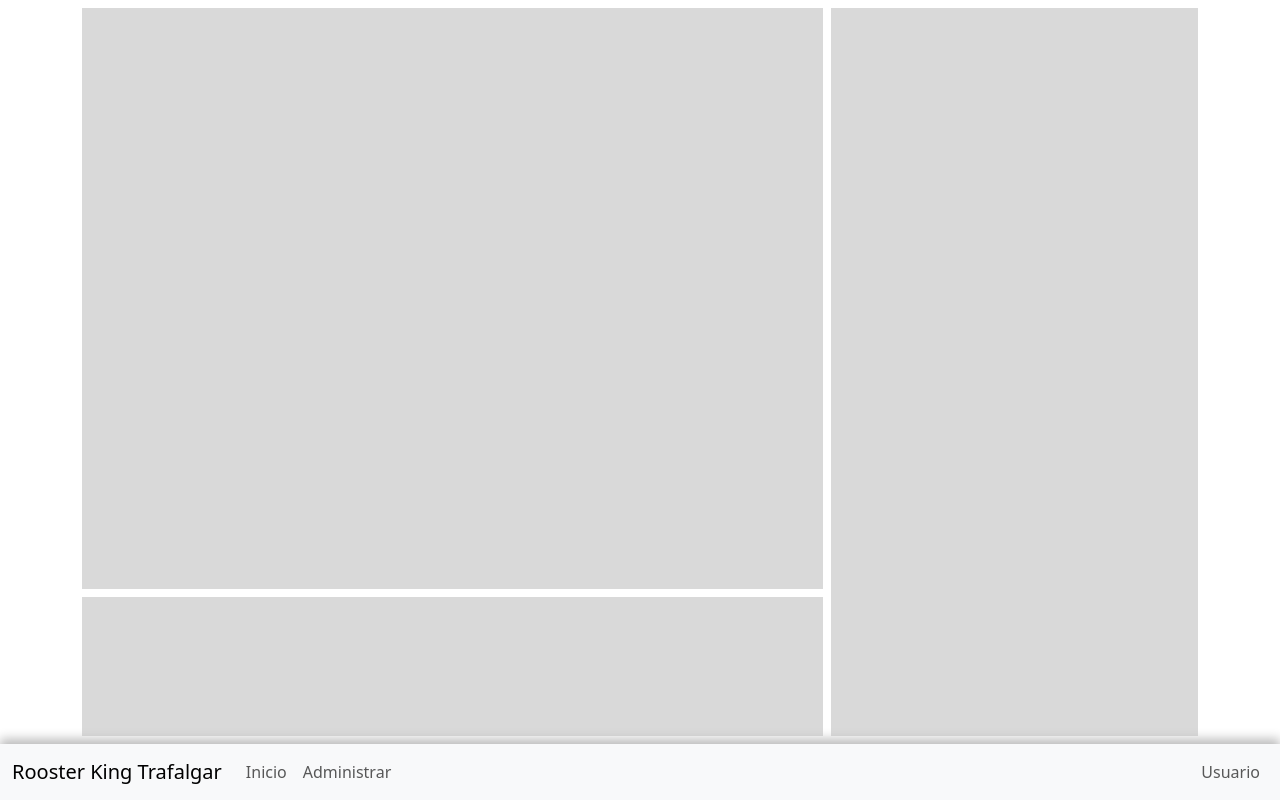
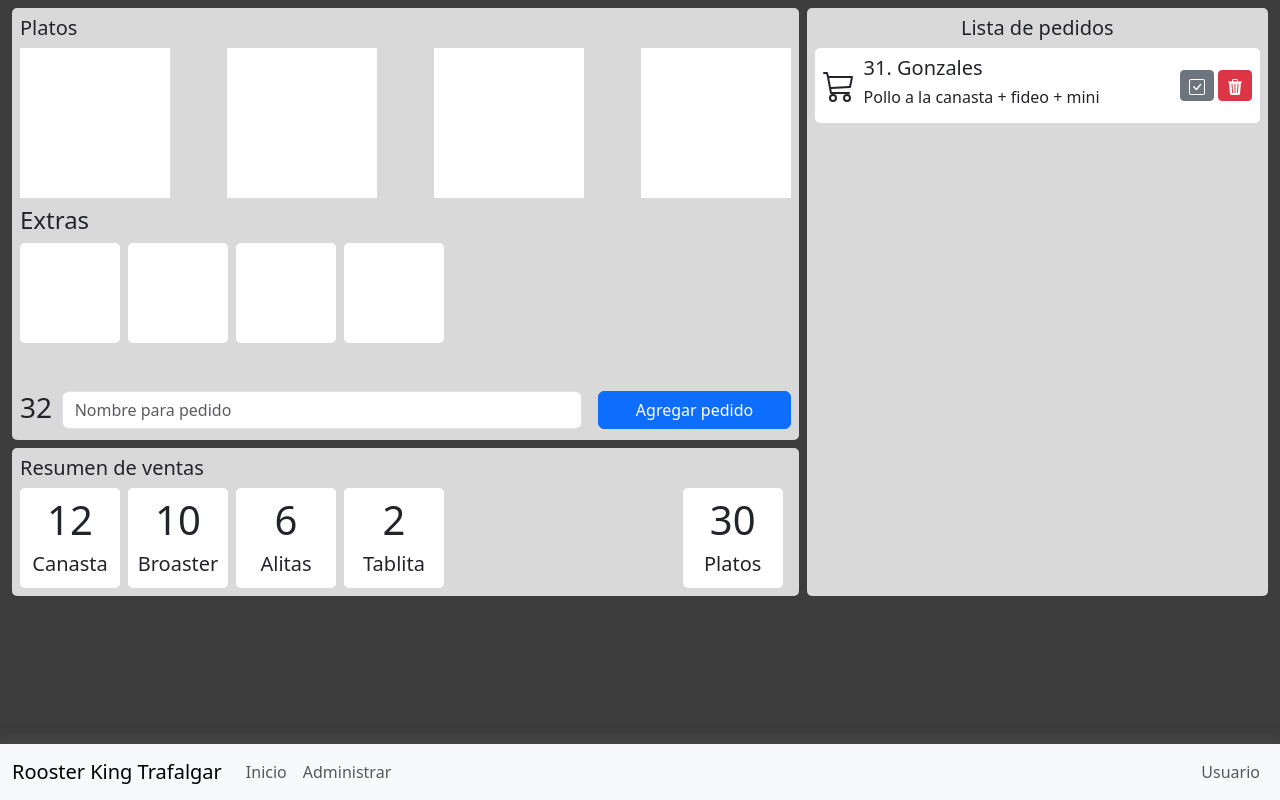
Before and after one commit to ismaelbob/CR-App, a PHP site: page /home/ in a window 1280 px wide. Run offline with PHP 8.4, Linux system fonts and the light colour scheme.

Commit message:
Se avanzo la vista home, falta terminar

```diff
--- a/css/general.css
+++ b/css/general.css
@@ -6,8 +6,8 @@
 .custom-container {
     height: 100vh;
     width: 100vw;
-
+    background-color: rgba(58, 58, 58, 0.986);
 }
 .custom-shadow {
-    box-shadow: 0px -5px 10px rgb(187, 187, 187);
+    box-shadow: 0px -5px 10px rgb(71, 71, 71);
 }
--- a/css/home.css
+++ b/css/home.css
@@ -7,17 +7,58 @@
                         'summary summary summary summary list list';
     gap: .5em;
     padding: .5em;
-    height: 93%;
+    height: 600px;
 }
 .main_order {
     background-color: #D9D9D9;
     grid-area: order;
+    border-radius: 5px;
+    padding: .5rem;
 }
 .main_list {
     background-color: #D9D9D9;
     grid-area: list;
+    border-radius: 5px;
+    overflow-y: auto;
 }
 .main_summary {
     background-color: #D9D9D9;
     grid-area: summary;
+    border-radius: 5px;
 }
+.custom-card {
+    background-color: white;
+    width: 100px;
+    height: 100px;
+    padding: .5rem;
+    margin-right: .5em;
+    border-radius: 5px;
+    text-align: center;
+}
+.custom-card h3 {
+    font-size: 2.5em;
+}
+.custom-card-large {
+    background-color: white;
+    width: 100%;
+    padding: .5rem;
+    border-radius: 5px;
+    display: grid;
+    grid-template-columns: .4fr 3fr .8fr;
+    align-items: center;
+    margin-bottom: .5rem;
+}
+.custom-card-large h5 {
+    font-weight: 500;
+}
+
+.custom-card-combo {
+    background-color: white;
+    width: 150px;
+    height: 150px;
+}
+.custom-grid-row {
+    display: grid;
+    grid-template-columns: .4fr 5fr 2fr;
+    align-items: start;
+}
--- a/home/index.php
+++ b/home/index.php
@@ -10,11 +10,84 @@
 </head>
 <body>
     <div class="custom-container">
-        <div class="main container">
-            <div class="main_order"></div>
-            <div class="main_list"></div>
-            <div class="main_summary"></div>
+        <div class="main container-xxl">
+            <!-- Seccion para hacer pedido -->
+            <div class="main_order">
+                <div class="mb-2">
+                    <h5>Platos</h5>
+                    <div class="d-flex justify-content-between">
+                        <div class="custom-card-combo"></div>
+                        <div class="custom-card-combo"></div>
+                        <div class="custom-card-combo"></div>
+                        <div class="custom-card-combo"></div>
+                    </div>
+                </div>
+                    <div class="mb-5">
+                        <h4>Extras</h4>
+                        <div class="d-flex justify-content-start">
+                        <div class="custom-card"></div>
+                        <div class="custom-card"></div>
+                        <div class="custom-card"></div>
+                        <div class="custom-card"></div>
+                    </div>
+                </div>
+                <div class="custom-grid-row">
+                    <h3>32</h3>
+                    <input class="form-control" type="text" placeholder="Nombre para pedido" aria-label=".form-control-lg example">
+                    <button type="button" class="btn btn-primary ms-3">Agregar pedido</button>
+                </div>
+            </div>
+
+            <!-- Seccion de pedidos realizados -->
+
+            <div class="main_list d-flex flex-column align-items-center p-2">
+                <h5>Lista de pedidos</h5>
+                <div class="custom-card-large">
+                    <div>
+                        <svg xmlns="http://www.w3.org/2000/svg" width="32" height="32" fill="currentColor" class="bi bi-cart3" viewBox="0 0 16 16">
+                            <path d="M0 1.5A.5.5 0 0 1 .5 1H2a.5.5 0 0 1 .485.379L2.89 3H14.5a.5.5 0 0 1 .49.598l-1 5a.5.5 0 0 1-.465.401l-9.397.472L4.415 11H13a.5.5 0 0 1 0 1H4a.5.5 0 0 1-.491-.408L2.01 3.607 1.61 2H.5a.5.5 0 0 1-.5-.5zM3.102 4l.84 4.479 9.144-.459L13.89 4H3.102zM5 12a2 2 0 1 0 0 4 2 2 0 0 0 0-4zm7 0a2 2 0 1 0 0 4 2 2 0 0 0 0-4zm-7 1a1 1 0 1 1 0 2 1 1 0 0 1 0-2zm7 0a1 1 0 1 1 0 2 1 1 0 0 1 0-2z"/>
+                        </svg>
+                    </div>
+                    <div class="d-flex flex-column">
+                        <h5>31. Gonzales</h5>
+                        <h6>Pollo a la canasta + fideo + mini</h6>
+                    </div>
+                    <div class="d-flex justify-content-end">
+                        <div class="btn btn-secondary btn-sm mx-1">
+                            <svg xmlns="http://www.w3.org/2000/svg" width="16" height="16" fill="currentColor" class="bi bi-check-square" viewBox="0 0 16 16">
+                                <path d="M14 1a1 1 0 0 1 1 1v12a1 1 0 0 1-1 1H2a1 1 0 0 1-1-1V2a1 1 0 0 1 1-1h12zM2 0a2 2 0 0 0-2 2v12a2 2 0 0 0 2 2h12a2 2 0 0 0 2-2V2a2 2 0 0 0-2-2H2z"/>
+                                <path d="M10.97 4.97a.75.75 0 0 1 1.071 1.05l-3.992 4.99a.75.75 0 0 1-1.08.02L4.324 8.384a.75.75 0 1 1 1.06-1.06l2.094 2.093 3.473-4.425a.235.235 0 0 1 .02-.022z"/>
+                            </svg>
+                        </div>
+                        <button class="btn btn-danger btn-sm">
+                            <svg xmlns="http://www.w3.org/2000/svg" width="16" height="16" fill="currentColor" class="bi bi-trash3-fill" viewBox="0 0 16 16">
+                                <path d="M11 1.5v1h3.5a.5.5 0 0 1 0 1h-.538l-.853 10.66A2 2 0 0 1 11.115 16h-6.23a2 2 0 0 1-1.994-1.84L2.038 3.5H1.5a.5.5 0 0 1 0-1H5v-1A1.5 1.5 0 0 1 6.5 0h3A1.5 1.5 0 0 1 11 1.5Zm-5 0v1h4v-1a.5.5 0 0 0-.5-.5h-3a.5.5 0 0 0-.5.5ZM4.5 5.029l.5 8.5a.5.5 0 1 0 .998-.06l-.5-8.5a.5.5 0 1 0-.998.06Zm6.53-.528a.5.5 0 0 0-.528.47l-.5 8.5a.5.5 0 0 0 .998.058l.5-8.5a.5.5 0 0 0-.47-.528ZM8 4.5a.5.5 0 0 0-.5.5v8.5a.5.5 0 0 0 1 0V5a.5.5 0 0 0-.5-.5Z"/>
+                            </svg>
+                        </button>
+                    </div>
+                </div>
+            </div>
+
+            <!-- Seccion de resumen de ventas del dia -->
+
+            <div class="main_summary d-flex flex-column p-2">
+                <h5>Resumen de ventas</h5>
+                <div class="d-flex justify-content-between align-items-center flex-wrap">
+                    <div class="d-flex">
+                        <div class="custom-card"><h3>12</h3><h5>Canasta</h5></div>
+                        <div class="custom-card"><h3>10</h3><h5>Broaster</h5></div>
+                        <div class="custom-card"><h3>6</h3><h5>Alitas</h5></div>
+                        <div class="custom-card"><h3>2</h3><h5>Tablita</h5></div>
+                    </div>
+                    <div class="d-flex">
+                        <div class="custom-card"><h3>30</h3><h5>Platos</h5></div>
+                    </div>
+                </div>
+            </div>
         </div>
+
+        <!-- Aqui debajo viene el menu de navegacion -->
+
         <nav class="navbar navbar-expand-lg bg-body-tertiary position-fixed bottom-0 w-100 custom-shadow">
             <div class="container-fluid">
                 <a class="navbar-brand" href="./">Rooster King Trafalgar</a>
```
